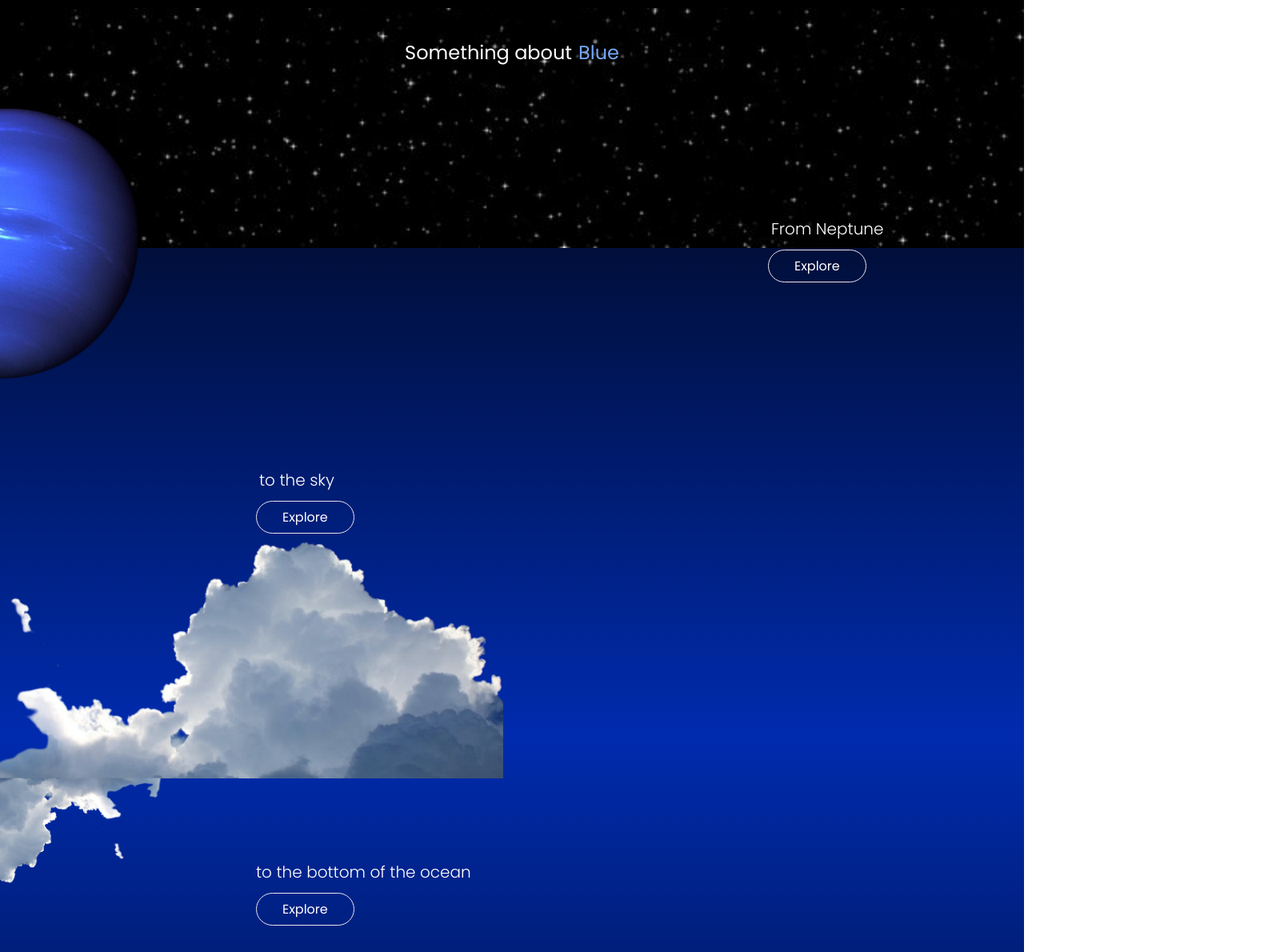
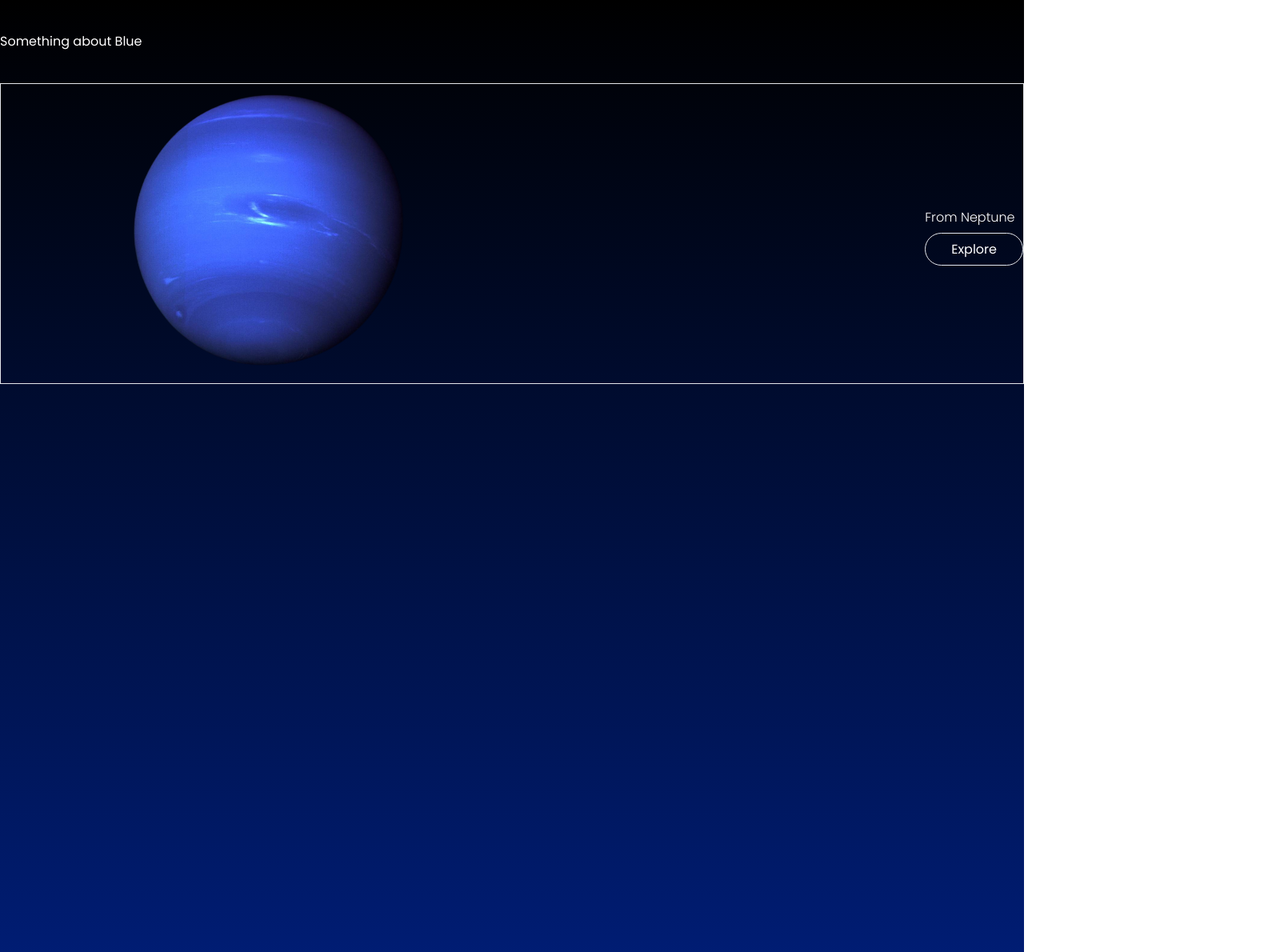
Before and after one commit to Dylanyves/csc105-hackathon-group-1, a React (Create React App) app in the folder client/: page / in a window 1280 px wide. Shown: the top 1190 px of the page at 80% size, 1590 px wide, since content can reach past the window. Built offline with nearby package versions, Linux system fonts and the light colour scheme.

Commit message:
Revert "changes"
This reverts commit cefce1103318606dfee4cb437ab52b84c1f23e68.

```diff
--- a/client/src/pages/Home.jsx
+++ b/client/src/pages/Home.jsx
@@ -1,33 +1,20 @@
 import React from "react";
 import { Link } from "react-router-dom";
 
-import Clouds from "../assets/images/clouds.png";
+import BetaFish from "../assets/images/beta-fish.png";
 import Neptune from "../assets/images/neptune.png";
-import Stars from "../assets/images/stars.jpg";
-import Rocky from "../assets/images/rocky.png";
 
 function Home(props) {
     return (
-    <div className="h-[230vh] bg-gradient-to-b from-black via-[#002bAE] to-black">
-      <div className="pt-[10px]">
-        <img
-          class="h-[300px] w-full absolute object-cover"
-          src={Stars}
-          alt="image description"
-        />
-
-        <h1 className="text-white relative top-10 flex justify-center items-center text-2xl">
-          Something about <span className="ml-2 text-blue-400">Blue</span>
+        <div className="h-[450vh] bg-gradient-to-b from-black via-[#002bAE] to-black">
+            <div className=" h-[150vh]">
+                <h1 className="text-white relative top-10 right-0">
+                    Something about <span>Blue</span>
                 </h1>
-
-        <div className="grid grid-cols-2 mt-20">
-          <div className="w-[300%] left-[-330px] relative">
-            <img src={Neptune} alt="" />
-          </div>
-          <div className="text-white top-[40%] relative ">
-            <div className="absolute md:left-[50%] left-[25%]">
-              <p className="pl-[4px] mb-4 font-light text-xl">From Neptune</p>
-              <div className="pt-[5px] ">
+                <div className="flex justify-between items-center border mt-20">
+                    <img className="relative" src={Neptune} alt="" />
+                    <div className="text-white">
+                        <p className="mb-4 font-light ">From Neptune</p>
                         <Link to="/neptune">
                             <span className="px-8 py-2 border rounded-full hover:bg-white hover:text-black ease duration-200">
                                 Explore
@@ -36,59 +23,9 @@ function Home(props) {
                     </div>
                 </div>
             </div>
-        </div>
-      </div>
 
-      <div>
-        <div className="grid grid-cols-2 mt-[90px]">
-          <div className="text-white relative ">
-            <div className="absolute md:left-[50%] left-[15%]">
-              <p className="pl-[4px] mb-4 font-light text-xl">to the sky</p>
-              <div className="pt-[5px] ">
-                <Link to="/neptune">
-                  <span className="px-8 py-2 border rounded-full hover:bg-white hover:text-black ease duration-200">
-                    Explore
-                  </span>
-                </Link>
-              </div>
-            </div>
-          </div>
-          <div className="pt-[90px]">
-            <div className="left-[-120px] absolute">
-              <img className="object-contain  w-[360%]" src={Clouds} alt="" />
-              <img
-                className="object-contain w-[50%] pl-[40px] rotate-180"
-                src={Clouds}
-                alt=""
-              />
-            </div>
-          </div>
-        </div>
-      </div>
-
-      <div className="relative top-[350px]">
-        <div className="grid grid-cols-2 mt-[50px]">
-          <div className="text-white relative ">
-            <div className="absolute left-[50%]">
-              <p className=" mb-4 font-light text-xl">
-                to the bottom of the ocean
-              </p>
-              <div className="pt-[5px] ">
-                <Link to="/neptune">
-                  <span className="px-8 py-2 border rounded-full hover:bg-white hover:text-black ease duration-200">
-                    Explore
-                  </span>
-                </Link>
-              </div>
-            </div>
-          </div>
-          <div className="pt-[150px]">
-            <div className="left-[0px] absolute">
-              <img className="object-contain  w-[350%]" src={Rocky} alt="" />
-            </div>
-          </div>
-        </div>
-      </div>
+            <div className="h-[150vh] border"></div>
+            <div className="h-[150vh] border"></div>
         </div>
     );
 }
```
Also changed, not shown: client/src/assets/images/clouds.png (deleted), client/src/assets/images/rocky.png (deleted). Lines whose indentation alone changed are shown as unchanged.
